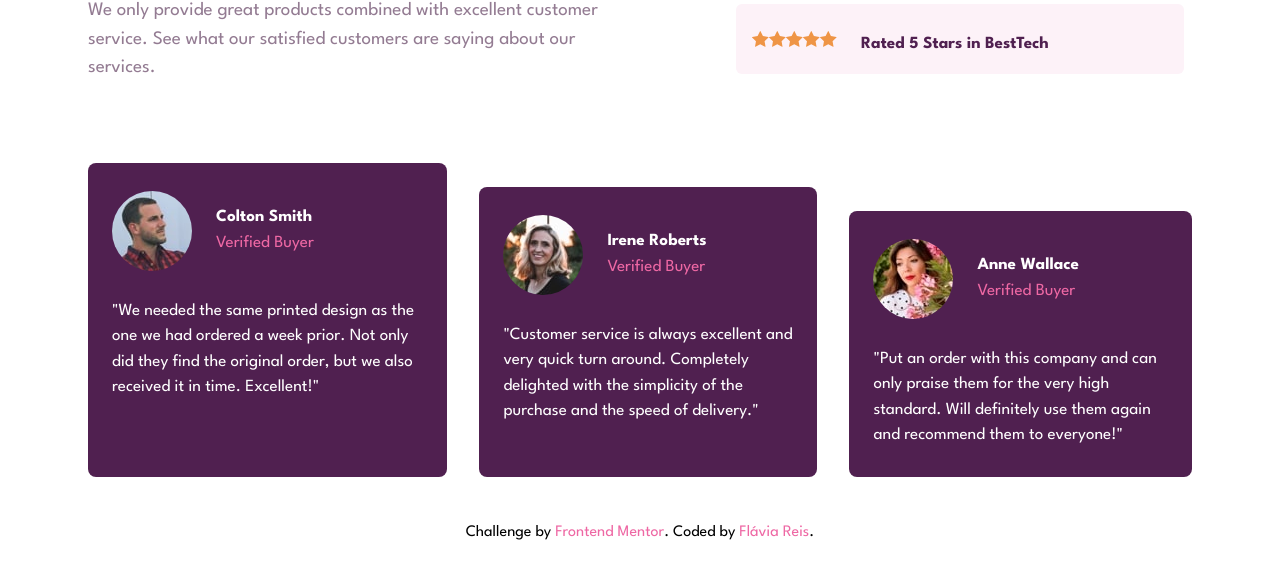
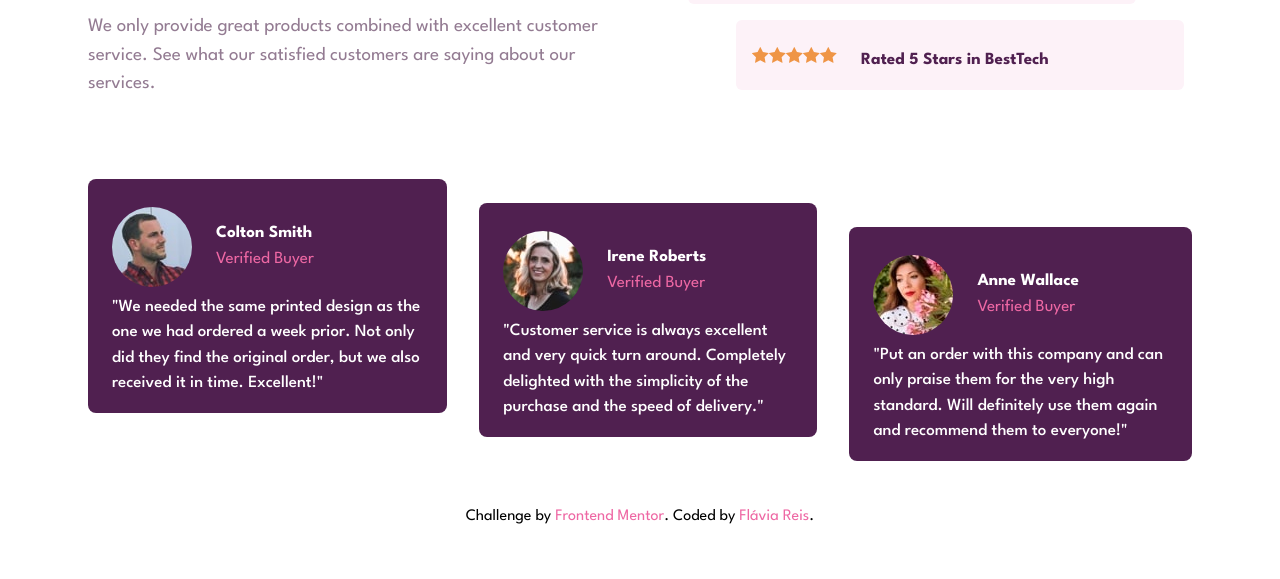
Before and after one commit to flaviare1s/social-proof-section, a website: page src/index.html in a window 1280 px wide. Shown: the part 211-790 px from the top of the page. Drawn offline with Linux system fonts and the light colour scheme.

Commit message:
Making the desktop version

```diff
--- a/src/index.html
+++ b/src/index.html
@@ -75,7 +75,7 @@
       </section>
 
       <div class="mt-12 md:col-span-2 md:flex text-base md:flex-row md:gap-8">
-        <div class="bg-veryDarkMagenta rounded-lg py-7 px-6 mb-4 md:max-h-90">
+        <div class="bg-veryDarkMagenta rounded-lg py-7 px-6 mb-4 md:max-h-57">
           <div class="flex gap-6 items-center">
             <img class="rounded-full" src="../images/image-colton.jpg" alt="Colton Smith">
             <div>
@@ -83,14 +83,14 @@
               <h3 class="text-softPink">Verified Buyer</h3>
             </div>
           </div>
-          <p class="text-white pt-7">
+          <p class="text-white font-medium pt-7 md:pt-2">
             "We needed the same printed design as the one we had ordered a week prior.
             Not only did they find the original order, but we also received it in time.
             Excellent!"
           </p>
         </div>
 
-        <div class="bg-veryDarkMagenta rounded-lg py-7 px-6 mb-4 md:mt-6 md:max-h-90">
+        <div class="bg-veryDarkMagenta rounded-lg py-7 px-6 mb-4 md:mt-6 md:max-h-57">
           <div class="flex gap-6 items-center">
             <img class="rounded-full" src="../images/image-irene.jpg" alt="Irene Roberts">
             <div>
@@ -98,13 +98,13 @@
               <h3 class="text-softPink">Verified Buyer</h3>
             </div>
           </div>
-          <p class="text-white pt-7">
+          <p class="text-white font-medium pt-7 md:pt-2">
             "Customer service is always excellent and very quick turn around. Completely
             delighted with the simplicity of the purchase and the speed of delivery."
           </p>
         </div>
 
-        <div class="bg-veryDarkMagenta rounded-lg py-7 px-6 mb-4 md:mt-12 md:max-h-90">
+        <div class="bg-veryDarkMagenta rounded-lg py-7 px-6 mb-4 md:mt-12 md:max-h-57">
           <div class="flex gap-6 items-center">
             <img class="rounded-full" src="../images/image-anne.jpg" alt="Anne Wallace">
             <div>
@@ -112,7 +112,7 @@
               <h3 class="text-softPink">Verified Buyer</h3>
             </div>
           </div>
-          <p class="text-white pt-7">
+          <p class="text-white font-medium pt-7 md:pt-2">
             "Put an order with this company and can only praise them for the very high
             standard. Will definitely use them again and recommend them to everyone!"
           </p>
--- a/tailwind.config.js
+++ b/tailwind.config.js
@@ -14,7 +14,7 @@ module.exports = {
       },
       spacing: {
         'mobile': '374px',
-        '90': '350px',
+        '57': '234px',
       },
       fontSize: {
         base: '17px',
```
Also changed, not shown: src/output.css.
